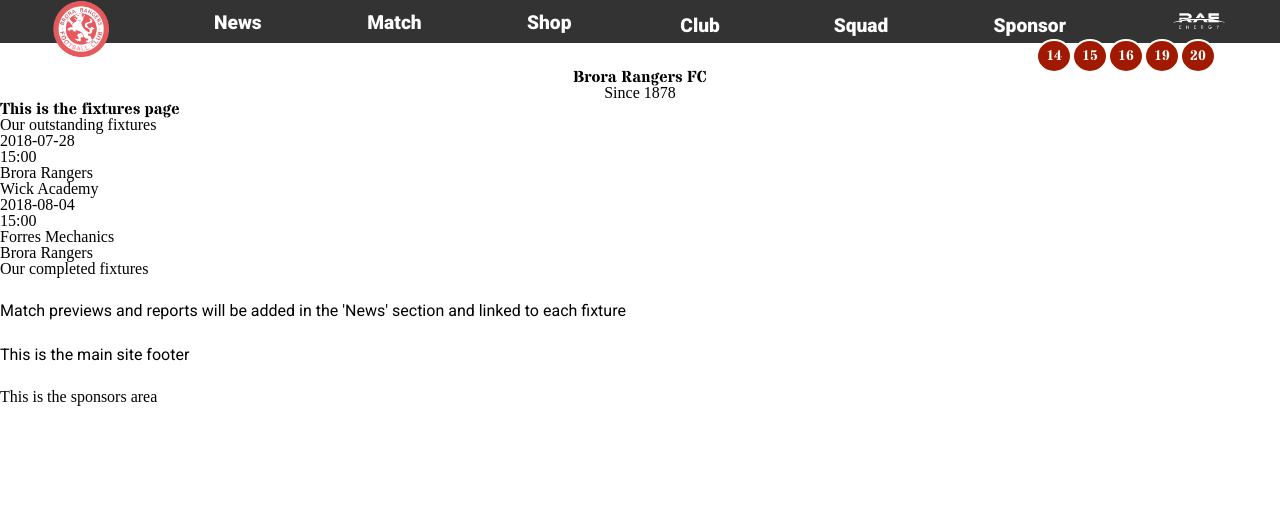
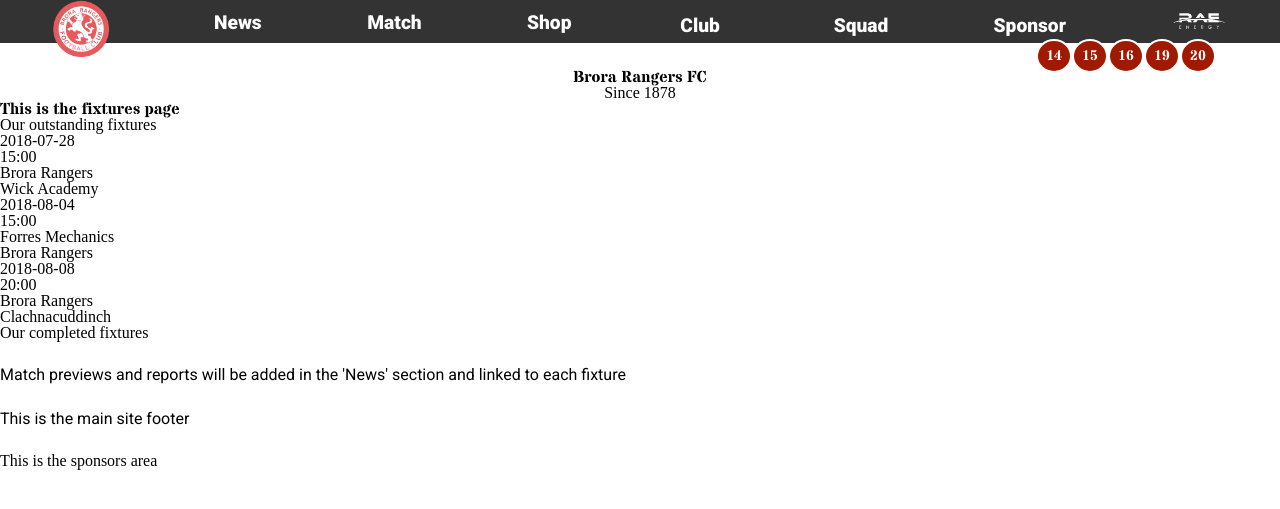
Before and after one commit to digitalbrora/club-website, a Jekyll site: the page built from fixtures.html, in a window 1280 px wide. Shown: the top 509 px of the page. Built offline with Jekyll 4.4.1, drawn with Linux system fonts in a browser that asks for light colours; a script that is not in the unit is left out.

Commit message:
Update Data “fixtures”

```diff
--- a/_data/fixtures.json
+++ b/_data/fixtures.json
@@ -12,6 +12,13 @@
       "kickoff": "15:00",
       "home-team": "Forres Mechanics",
       "away-team": "Brora Rangers"
+    },
+    {
+      "date": "2018-08-08",
+      "kickoff": "20:00",
+      "hospitality": true,
+      "home-team": "Brora Rangers",
+      "away-team": "Clachnacuddinch"
     }
   ]
 }
```
